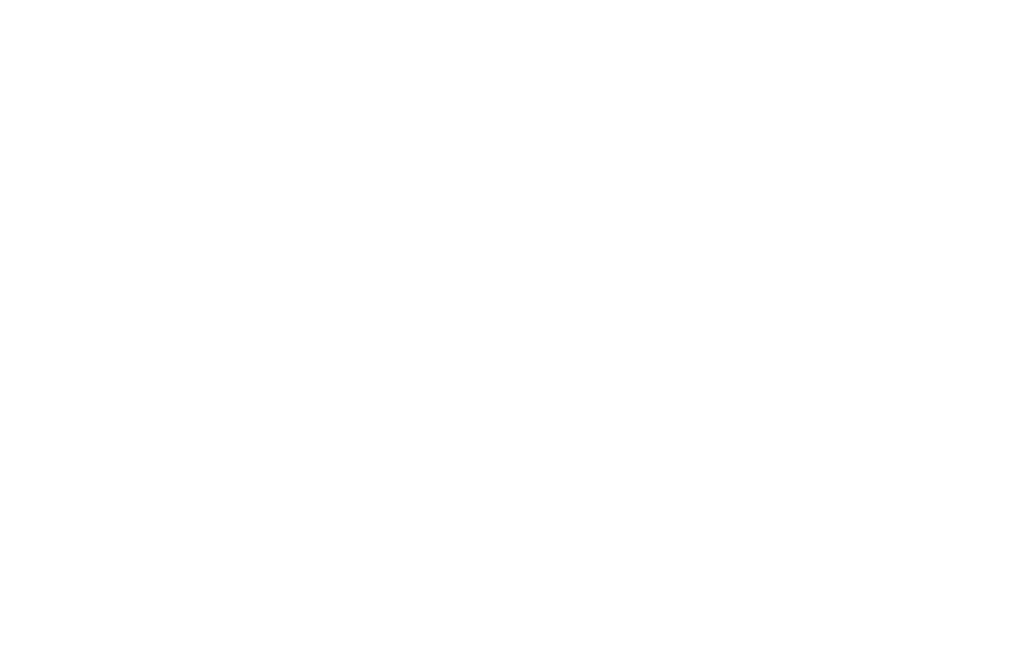
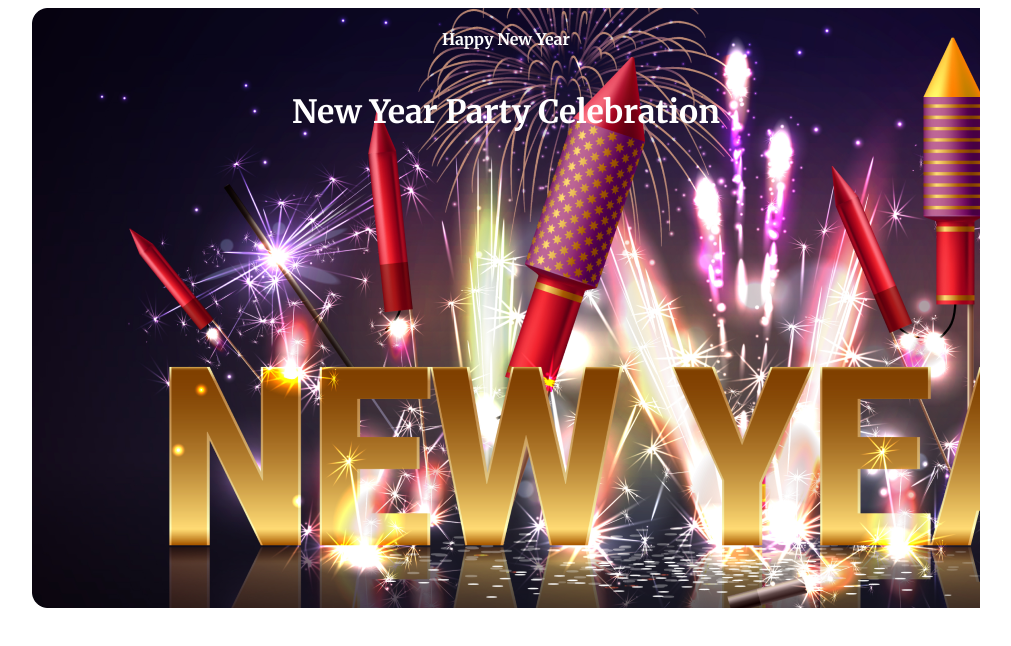
Before and after one commit to AiZeN0007/A1-New-Year, a plain HTML site: page index.html in a window 1280 px wide. Shown: the whole page, without its empty margins (134-1145 px from the left). Drawn offline with Linux system fonts and the light colour scheme.

Commit message:
2nd commit

```diff
--- a/index.html
+++ b/index.html
@@ -1,11 +1,35 @@
 <!DOCTYPE html>
 <html lang="en">
+
 <head>
     <meta charset="UTF-8">
     <meta name="viewport" content="width=device-width, initial-scale=1.0">
     <title>New Year</title>
+    <link rel="preconnect" href="https://fonts.googleapis.com">
+    <link rel="preconnect" href="https://fonts.gstatic.com" crossorigin>
+    <link
+        href="https://fonts.googleapis.com/css2?family=Inter:wght@400;500;600;700;800;900&family=Merriweather:wght@400;700;900&display=swap"
+        rel="stylesheet">
+    <link rel="stylesheet" href="styles/new.css">
 </head>
+
 <body>
+    <header class="banner-card">
+        <div class="banner-text">
+            <h4>Happy New Year</h4>
+            <h1>New Year Party Celebration</h1>
+        </div>
+    </header>
 
+    <main>
+        <section>
+
+        </section>
+    </main>
+
+    <footer>
+
+    </footer>
 </body>
+
 </html>
--- /dev/null
+++ b/styles/new.css
@@ -0,0 +1,22 @@
+body{
+    font-family: 'Inter', sans-serif;
+    font-family: 'Merriweather', serif;
+}
+
+.banner-card{
+    background-image: url('../images/Banner_Image.png');
+    width: 75%;
+    height: 600px;
+    background-repeat: no-repeat;
+    margin: auto;
+}
+
+
+.banner-text{
+    font-family: 'Merriweather', serif;
+    color: #FFFFFF;
+    display: flex;
+    flex-direction: column;
+    align-items: center;
+    justify-content: center;
+}
```
Also changed, not shown: images/Banner_Image.png (renamed from images/Banner Image.png), images/Ellipse1.png (renamed from images/Ellipse 1.png), images/Group44.png (renamed from images/Group 44.png), images/Group61.png (renamed from images/Group 61.png), images/Group70.png (renamed from images/Group 70.png), images/Group75.png (renamed from images/Group 75.png), images/Group96.png (renamed from images/Group 96.png), images/New_Year_Photo.png (renamed from images/New Year Photo.png), images/Rectangle_1.png (renamed from images/Rectangle 1.png), images/Rectangle_2.png (renamed from images/Rectangle 2.png), images/Rectangle_3.png (renamed from images/Rectangle 3.png), images/Rectangle_4.png (renamed from images/Rectangle 4.png), images/Rectangle_5.png (renamed from images/Rectangle 5.png), images/Rectangle_6.png (renamed from images/Rectangle 6.png), 2 more files.
